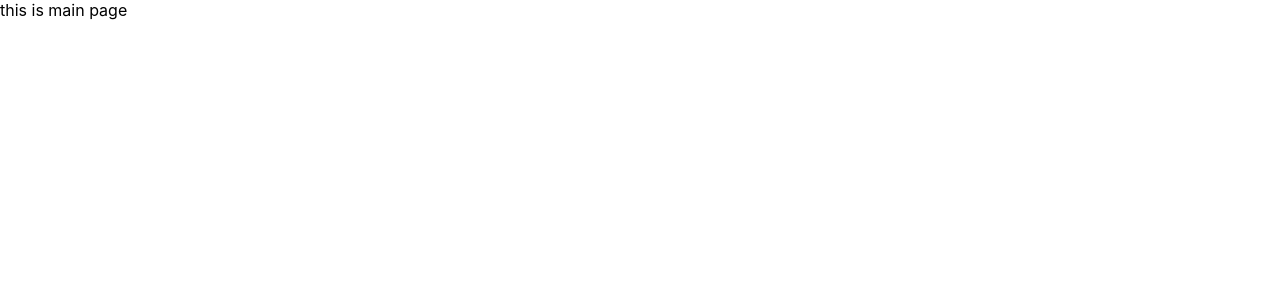
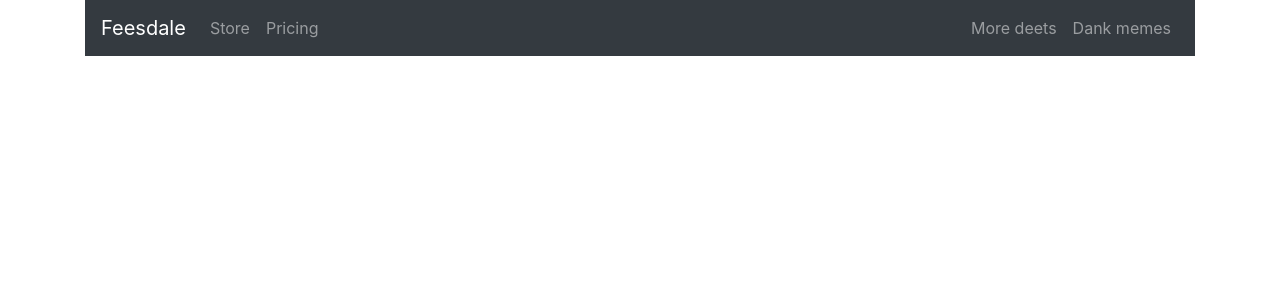
Before and after one commit to comradem/feesdale, a React (Create React App) app: page / in a window 1280 px wide. Shown: the top 300 px of the page. Built offline with nearby package versions, Linux system fonts and the light colour scheme.

Commit message:
responsive navbar + burger

```diff
--- a/src/App.js
+++ b/src/App.js
@@ -5,12 +5,17 @@
 } from "react-router-dom";
 import MainPage from '../src/pages/MainPage'
 import LoginPage from "../src/pages/LoginPage";
+import 'bootstrap/dist/css/bootstrap.min.css';
+
+
+
+
+
 function App() {
     return (
         <Fragment>
             <Switch>
                 <Route exact path={process.env.PUBLIC_URL + '/'} component={MainPage}/>
-                console.log(process.env.PUBLIC_URL);
                 <Route exact path="/login" component={LoginPage}/>
             </Switch>
         </Fragment>
--- a/src/pages/LoginPage.jsx
+++ b/src/pages/LoginPage.jsx
@@ -1,13 +1,12 @@
-import React, {Component} from 'react';
+import React, { useState} from 'react';
+import Container from "react-bootstrap/Container";
 
-class LoginPage extends Component {
-    render() {
-        return (
-            <div>
-                Login Page
-            </div>
-        );
-    }
+function LoginPage() {
+    return (
+        <Container>
+            login page
+        </Container>
+    );
 }
 
 export default LoginPage;
--- a/src/pages/MainPage.jsx
+++ b/src/pages/MainPage.jsx
@@ -1,13 +1,30 @@
 import React, {Component} from 'react';
+import Container from "react-bootstrap/Container";
+import Navbar from "react-bootstrap/Navbar";
+import Nav from "react-bootstrap/Nav";
 
-class MainPage extends Component {
-    render() {
+
+function MainPage() {
         return (
-            <div>
-                this is main page
-            </div>
+            <Container>
+                <Navbar collapseOnSelect expand="lg" bg="dark" variant="dark">
+                    <Navbar.Brand href="#home">Feesdale</Navbar.Brand>
+                    <Navbar.Toggle aria-controls="responsive-navbar-nav" />
+                    <Navbar.Collapse id="responsive-navbar-nav">
+                        <Nav className="mr-auto">
+                            <Nav.Link href="#store">Store</Nav.Link>
+                            <Nav.Link href="#pricing">Pricing</Nav.Link>
+                        </Nav>
+                        <Nav>
+                            <Nav.Link href="#deets">More deets</Nav.Link>
+                            <Nav.Link eventKey={2} href="#memes">
+                                Dank memes
+                            </Nav.Link>
+                        </Nav>
+                    </Navbar.Collapse>
+                </Navbar>
+            </Container>
         );
-    }
 }
 
 export default MainPage;
```
